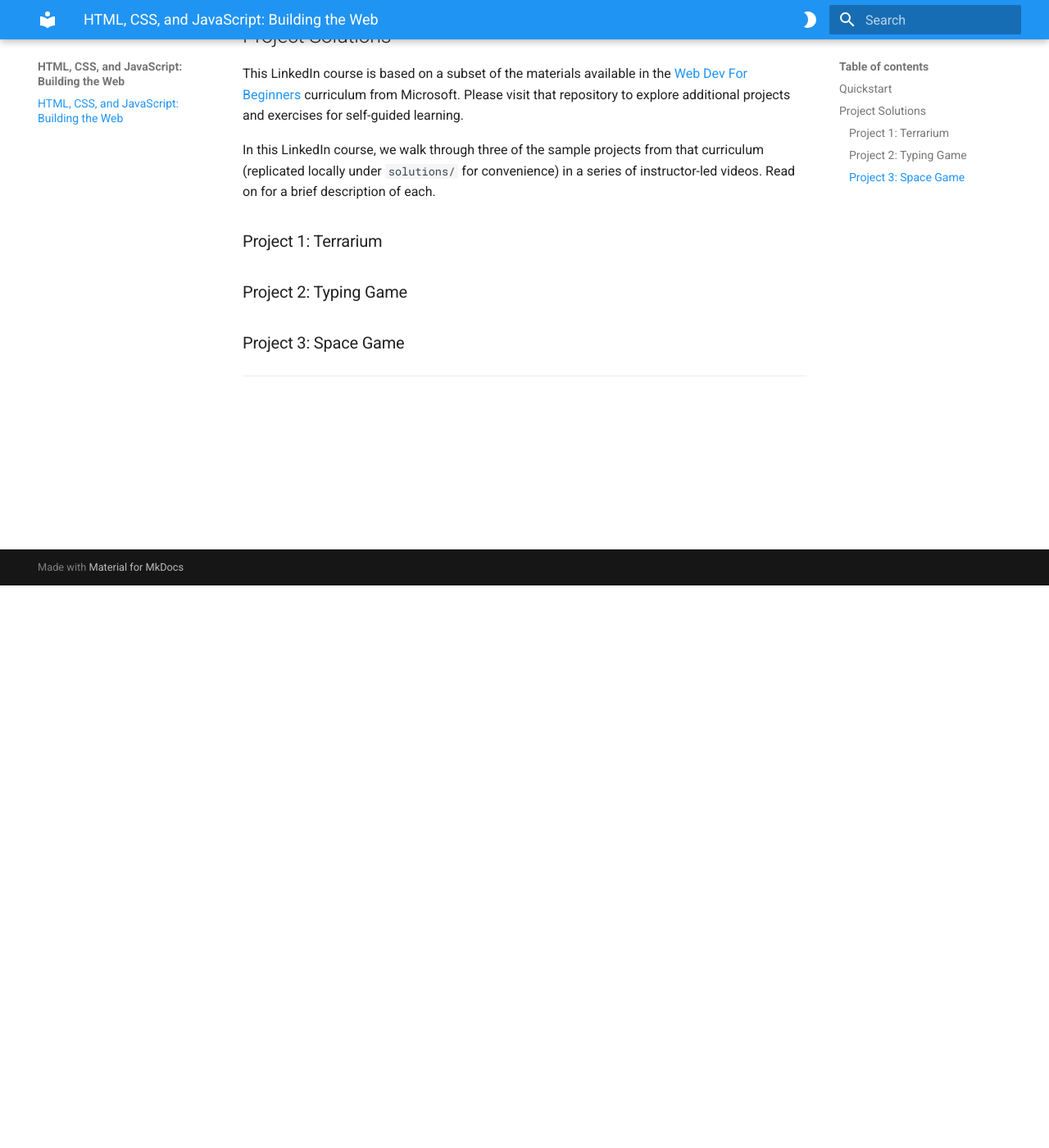
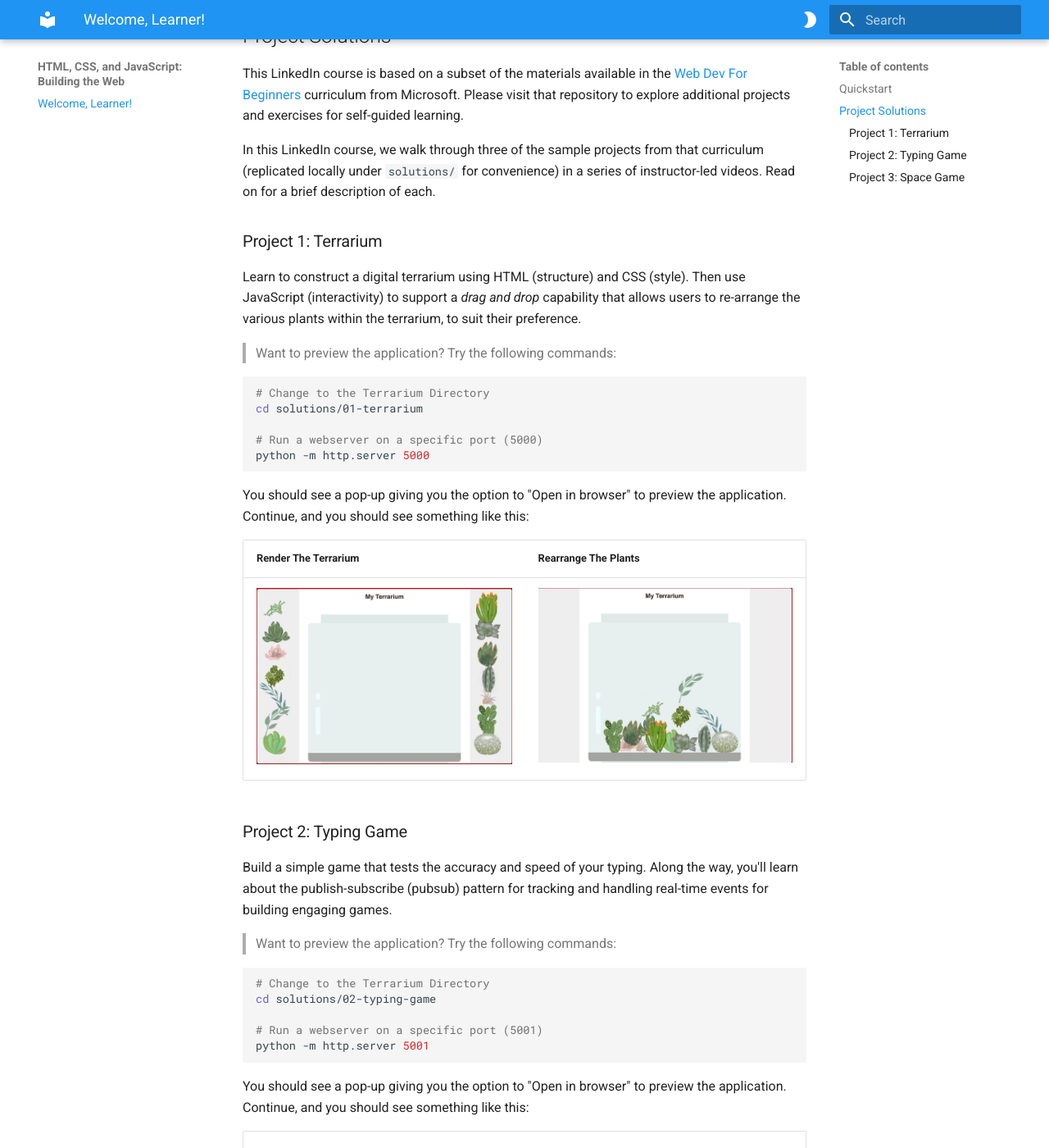
Before and after one commit to LinkedInLearning/html-css-and-javascript-building-the-web-4479542, an MkDocs documentation site: the page built from docs/index.md, in a window 1280 px wide and 1400 px high, scrolled down 686 px. Shown: the whole window at 82% size. Built offline with MkDocs 1.6.1 and Material for MkDocs 9.7.7, drawn with Linux system fonts in a browser that asks for light colours; some of the changed text lies outside the part shown.

Commit message:
added / screenshots and preview commands

````diff
--- a/docs/index.md
+++ b/docs/index.md
@@ -1,4 +1,4 @@
-# HTML, CSS, and JavaScript: Building the Web
+# Welcome, Learner!
 
 This is the repository for the LinkedIn Learning course HTML, CSS, and JavaScript: Building the Web. The full course is available from [LinkedIn Learning][lil-course-url].
 
@@ -26,9 +26,66 @@
 
 ### Project 1: Terrarium
 
+Learn to construct a digital terrarium using HTML (structure) and CSS (style). Then use JavaScript (interactivity) to support a _drag and drop_ capability that allows users to re-arrange the various plants within the terrarium, to suit their preference.
+
+> Want to preview the application? Try the following commands:
+
+```bash
+# Change to the Terrarium Directory
+cd solutions/01-terrarium
+
+# Run a webserver on a specific port (5000)
+python -m http.server 5000
+```
+
+You should see a pop-up giving you the option to "Open in browser" to preview the application. Continue, and you should see something like this:
+
+| Render The Terrarium                            | Rearrange The Plants                             |
+| :---------------------------------------------- | :----------------------------------------------- |
+| ![Render the Terrarium](./img/terrarium-01.png) | ![Rerrange The Elements](./img/terrarium-02.png) |
+
 ### Project 2: Typing Game
 
+Build a simple game that tests the accuracy and speed of your typing. Along the way, you'll learn about the publish-subscribe (pubsub) pattern for tracking and handling real-time events for building engaging games.
+
+> Want to preview the application? Try the following commands:
+
+```bash
+# Change to the Terrarium Directory
+cd solutions/02-typing-game
+
+# Run a webserver on a specific port (5001)
+python -m http.server 5001
+```
+
+You should see a pop-up giving you the option to "Open in browser" to preview the application. Continue, and you should see something like this:
+
+|                                     |
+| :---------------------------------: |
+| ![Get Started](./img/typing-01.png) |
+| ![Keep Going](./img/typing-02.png)  |
+|  ![All Done](./img/typing-03.png)   |
+
 ### Project 3: Space Game
+
+Build a more complex 2D game using advanced HTML elements like `canvas` and advanced JS concepts like _async/await_. Understand how to implement game logic and behaviors like _collision detection_ to create rich interactive user experiences.
+
+> Want to preview the application? Try the following commands:
+
+```bash
+# Change to the Terrarium Directory
+cd solutions/03-space-game
+
+# Run a webserver on a specific port (5001)
+python -m http.server 5002
+```
+
+You should see a pop-up giving you the option to "Open in browser" to preview the application. Continue, and you should see something like the rendered terrarium below.
+
+|                                         |
+| :-------------------------------------: |
+| ![Get Started](./img/space-game-01.png) |
+|  ![Game Over](./img/space-game-02.png)  |
 
 ---
 
````
Also changed, not shown: docs/img/space-game-01.png (added), docs/img/space-game-02.png (added), docs/img/terrarium-01.png (added), docs/img/terrarium-02.png (added), docs/img/typing-01.png (added), docs/img/typing-02.png (added), docs/img/typing-03.png (added).
